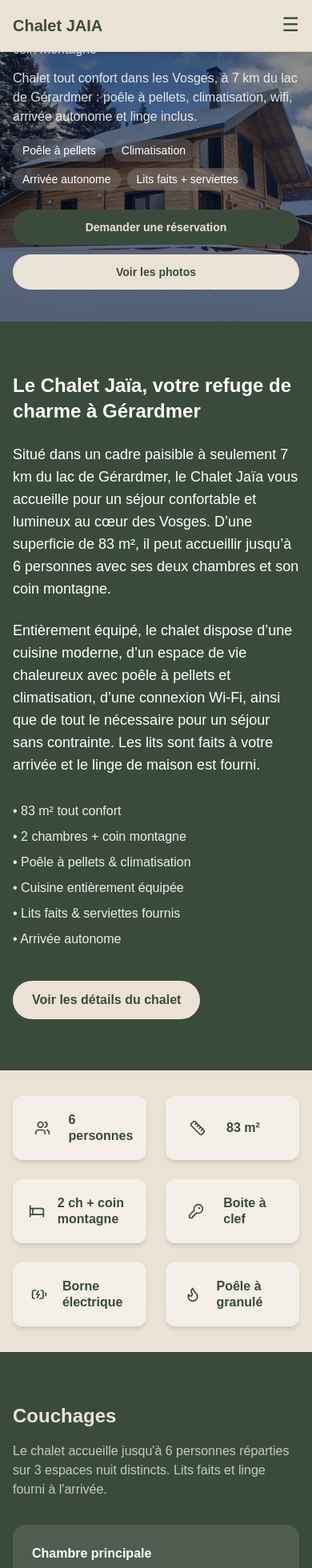
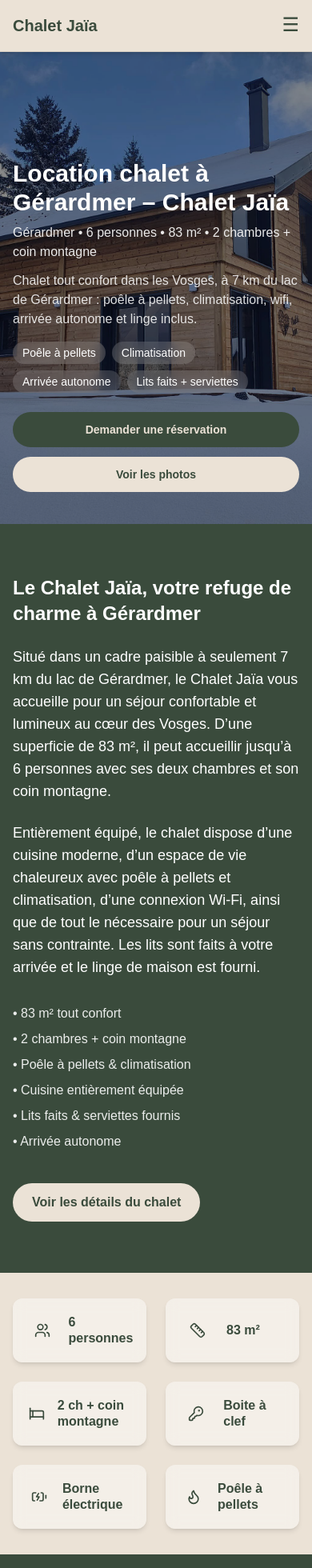
Before and after one commit to alexisgruny/chalet-site, a Next.js app: page /chalet in a window 390 px wide. Shown: the top 1960 px of the page at 80% size. Built offline with nearby package versions, Linux system fonts and the light colour scheme.

Commit message:
Modification CSS mineur

```diff
--- a/src/components/layout/navbar.tsx
+++ b/src/components/layout/navbar.tsx
@@ -50,7 +50,7 @@ export default function Navbar() {
       `}
     >
       <div className="max-w-6xl mx-auto px-4 h-16 flex items-center justify-between">
-        <Link href="/" className="font-bold text-xl text-[#3a4b3c]"> Chalet JAIA </Link>
+        <Link href="/" className="font-bold text-xl text-[#3a4b3c]"> Chalet Jaïa</Link>
         <button
           className="md:hidden text-[#3a4b3c] p-2 -mr-2"
           onClick={() => setOpen(!open)}
--- a/src/components/section/equipements.tsx
+++ b/src/components/section/equipements.tsx
@@ -9,7 +9,7 @@ export default function Equipements() {
           Équipements
         </h2>
 
-        <div className="grid gap-4 md:grid-cols-2">
+        <div className="flex gap-4 overflow-x-auto pb-2 md:grid md:grid-cols-2 md:overflow-visible md:pb-0 snap-x snap-mandatory">
           <EquipCard
             title="Cuisine"
             items={[
@@ -51,7 +51,7 @@ export default function Equipements() {
 
   function EquipCard({ title, items }: { title: string; items: string[] }) {
     return (
-      <div className="card">
+      <div className="card flex-shrink-0 w-[75vw] sm:w-[55vw] md:w-auto snap-start">
         <h3 className="card-title">{title}</h3>
         <ul className="card-list">
           {items.map((t) => (
--- a/src/components/section/featuresBar.tsx
+++ b/src/components/section/featuresBar.tsx
@@ -18,7 +18,7 @@ const features: Feature[] = [
   { label: "2 ch + coin montagne", icon: Bed },
   { label: "Boite à clef", icon: KeyRound },
   { label: "Borne électrique", icon: BatteryCharging },
-  { label: "Poêle à granulé", icon: Flame },
+  { label: "Poêle à pellets", icon: Flame },
 ];
 
 export default function FeaturesBar() {
--- a/src/components/section/heroChalet.tsx
+++ b/src/components/section/heroChalet.tsx
@@ -5,7 +5,7 @@ export default function HeroChalet() {
 return (
 
 <section className="w-full relative">
-        <div className="relative h-[40vh] min-h-[320px] w-full">
+        <div className="relative h-[70vh] min-h-[520px] md:h-[40vh] md:min-h-[320px] w-full">
 
           {/* Image */}
           <Image
```
